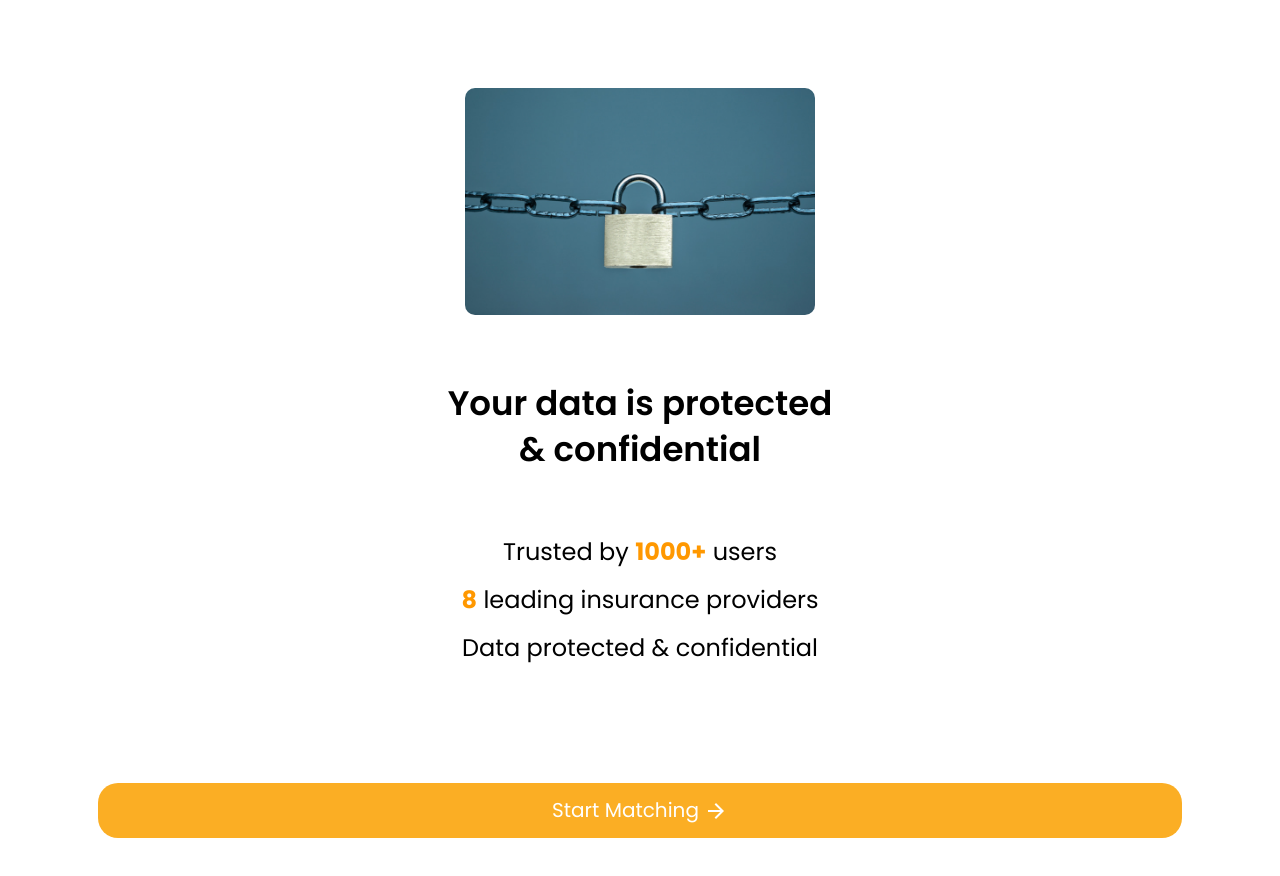
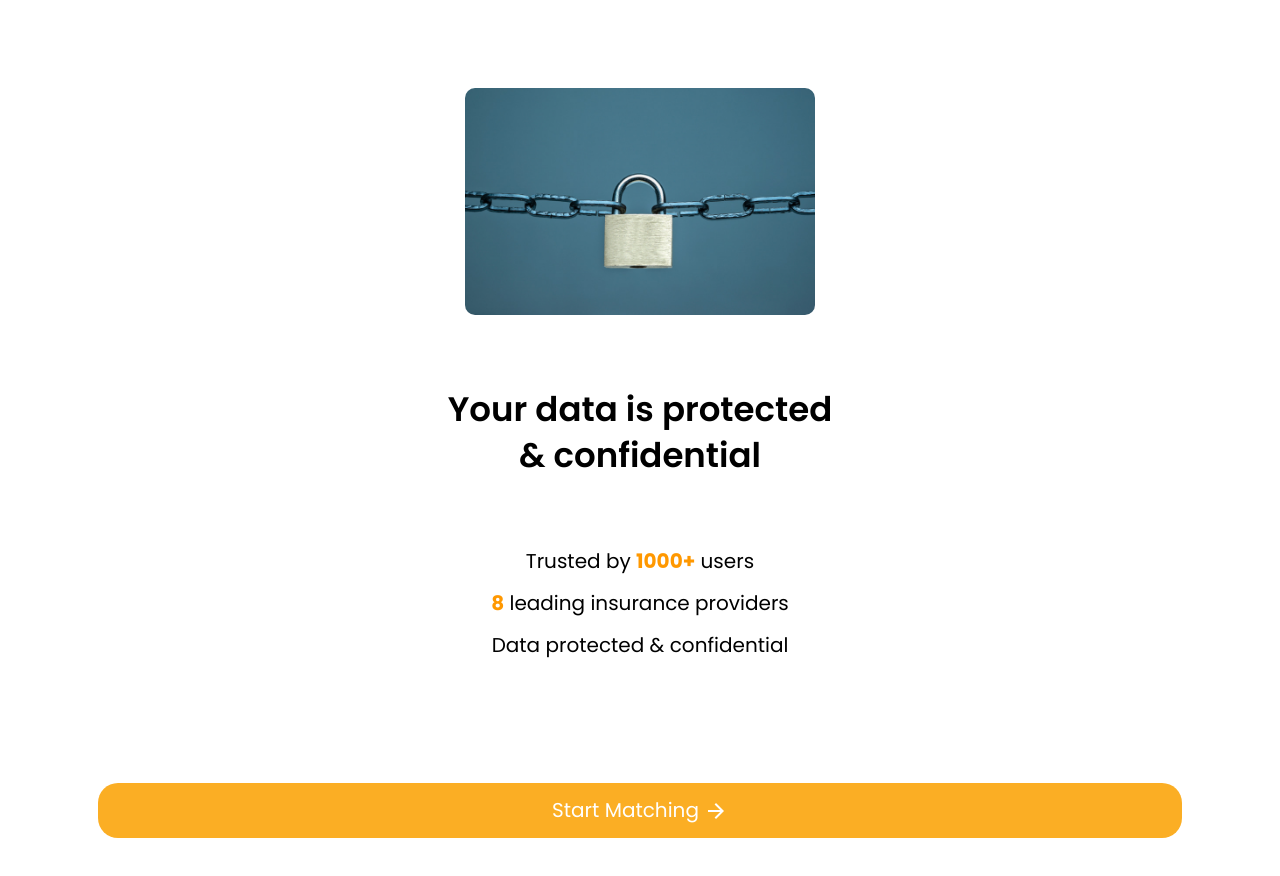
Before and after one commit to LifeLine-Africa/insurance-recommendation-portal, a React (Create React App) app: page /trust-elements in a window 1280 px wide. Built offline with nearby package versions, Linux system fonts and the light colour scheme.

Commit message:
fix: reduce font size in TrustElementsPage for improved readability

```diff
--- a/src/pages/TrustElements/TrustElementsPage.jsx
+++ b/src/pages/TrustElements/TrustElementsPage.jsx
@@ -64,13 +64,13 @@ const TrustElementsPage = () => {
           marginBottom: "50px",
         }}
       >
-        <Typography variant="body1" sx={{ color: "#000", fontSize: "24px" }}>
-          Trusted by <Typography component="span" sx={{ fontWeight: "bold", color: "#FF9800", fontSize: "24px" }}>1000+</Typography> users
+        <Typography variant="body1" sx={{ color: "#000", fontSize: "20px" }}>
+          Trusted by <Typography component="span" sx={{ fontWeight: "bold", color: "#FF9800", fontSize: "20px" }}>1000+</Typography> users
         </Typography>
-        <Typography variant="body1" sx={{ color: "#000", fontSize: "24px" }}>
-          <Typography component="span" sx={{ fontWeight: "bold", color: "#FF9800", fontSize: "24px" }}>8</Typography> leading insurance providers
+        <Typography variant="body1" sx={{ color: "#000", fontSize: "20px" }}>
+          <Typography component="span" sx={{ fontWeight: "bold", color: "#FF9800", fontSize: "20px" }}>8</Typography> leading insurance providers
         </Typography>
-        <Typography variant="body1" sx={{ color: "#000", fontSize: "24px" }}>
+        <Typography variant="body1" sx={{ color: "#000", fontSize: "20px" }}>
           Data protected & confidential
         </Typography>
       </Box>
```
